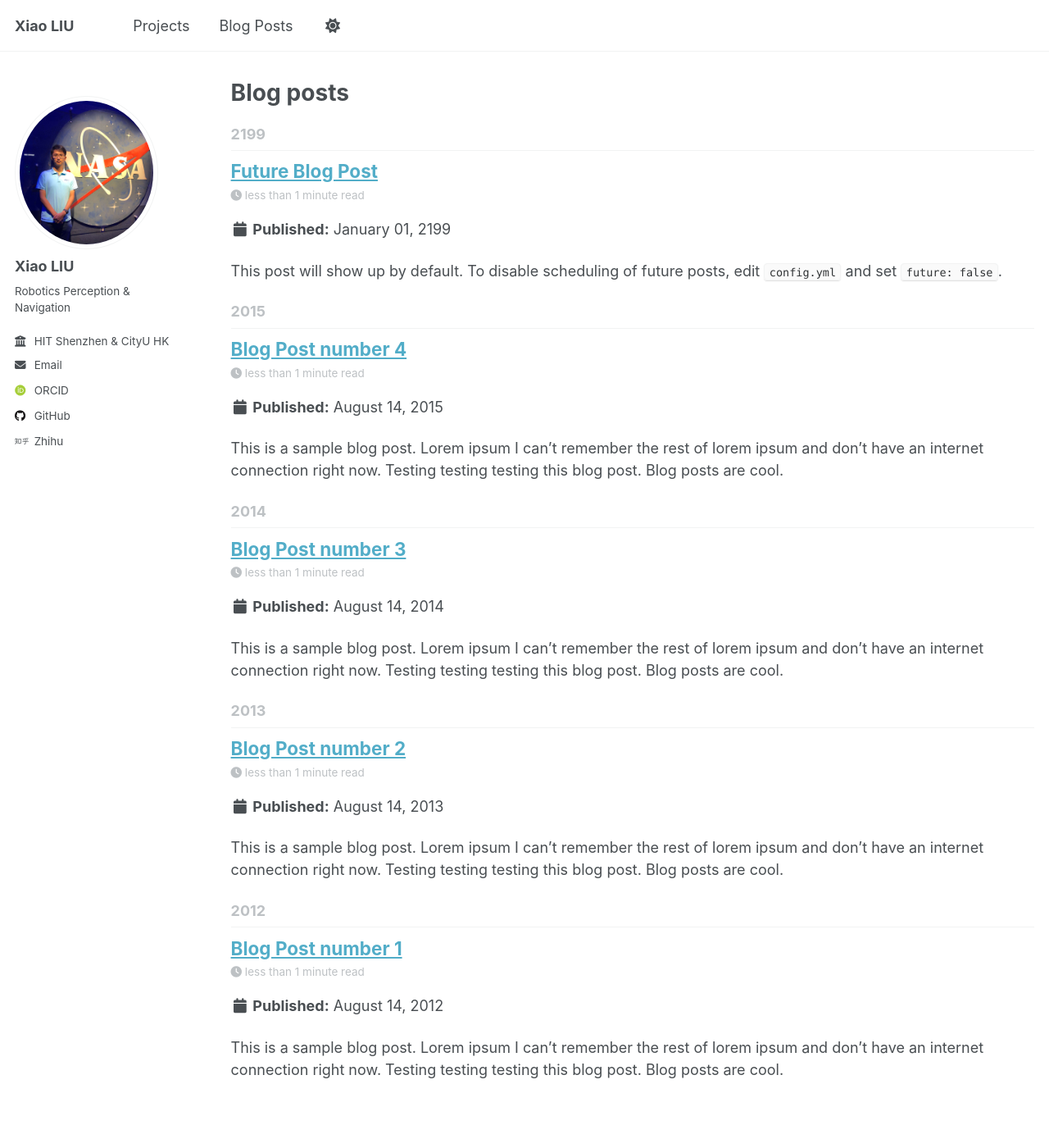
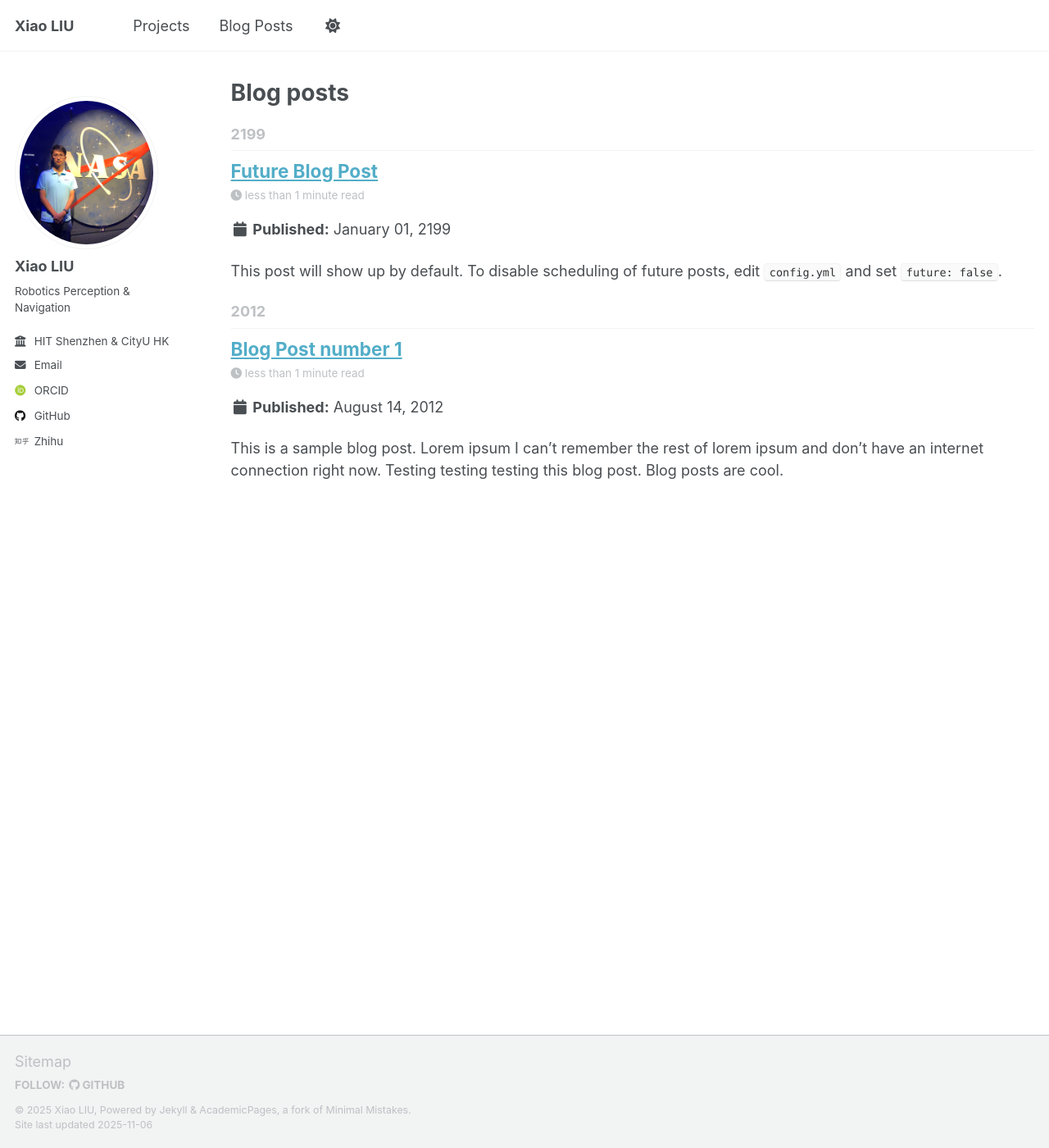
Before and after one commit to liuxiao916/liuxiao916.github.io, a Jekyll site: the page built from _pages/year-archive.html, in a window 1280 px wide and 1400 px high. Shown: the whole window at 82% size. Built offline with Jekyll 4.4.1, drawn with Linux system fonts in a browser that asks for light colours; some web fonts are replaced; a script that is not in the unit is left out.

Commit message:
update config

```diff
--- a/_config.yml
+++ b/_config.yml
@@ -122,7 +122,7 @@ staticman:
       options:
         format           : "iso8601" # "iso8601" (default), "timestamp-seconds", "timestamp-milliseconds"
 atom_feed:
-  hide                   : false     # change to true to hide the RSS feed in the footer
+  hide                   : true     # change to true to hide the RSS feed in the footer
   path                   : # blank (default) uses feed.xml
 
 
@@ -307,7 +307,7 @@ plugins:
   - jekyll-feed
   - jekyll-gist
   - jekyll-paginate
-  - jekyll-sitemap
+  # - jekyll-sitemap
   - jekyll-redirect-from
   - jemoji
 
@@ -316,7 +316,7 @@ whitelist:
   - jekyll-feed
   - jekyll-gist
   - jekyll-paginate
-  - jekyll-sitemap
+  # - jekyll-sitemap
   - jekyll-redirect-from
   - jemoji
 
--- a/_posts/2013-08-14-blog-post-2.md
+++ /dev/null
@@ -1,20 +0,0 @@
----
-title: 'Blog Post number 2'
-date: 2013-08-14
-permalink: /posts/2013/08/blog-post-2/
-tags:
-  - cool posts
-  - category1
-  - category2
----
-
-This is a sample blog post. Lorem ipsum I can't remember the rest of lorem ipsum and don't have an internet connection right now. Testing testing testing this blog post. Blog posts are cool.
-
-Headings are cool
-======
-
-You can have many headings
-======
-
-Aren't headings cool?
-------
--- a/_posts/2014-08-14-blog-post-3.md
+++ /dev/null
@@ -1,20 +0,0 @@
----
-title: 'Blog Post number 3'
-date: 2014-08-14
-permalink: /posts/2014/08/blog-post-3/
-tags:
-  - cool posts
-  - category1
-  - category2
----
-
-This is a sample blog post. Lorem ipsum I can't remember the rest of lorem ipsum and don't have an internet connection right now. Testing testing testing this blog post. Blog posts are cool.
-
-Headings are cool
-======
-
-You can have many headings
-======
-
-Aren't headings cool?
-------
```
Also changed, not shown: _pages/projects.md (added, +8 -0 lines), _posts/2015-08-14-blog-post-4.md (deleted, +0 -20 lines).
